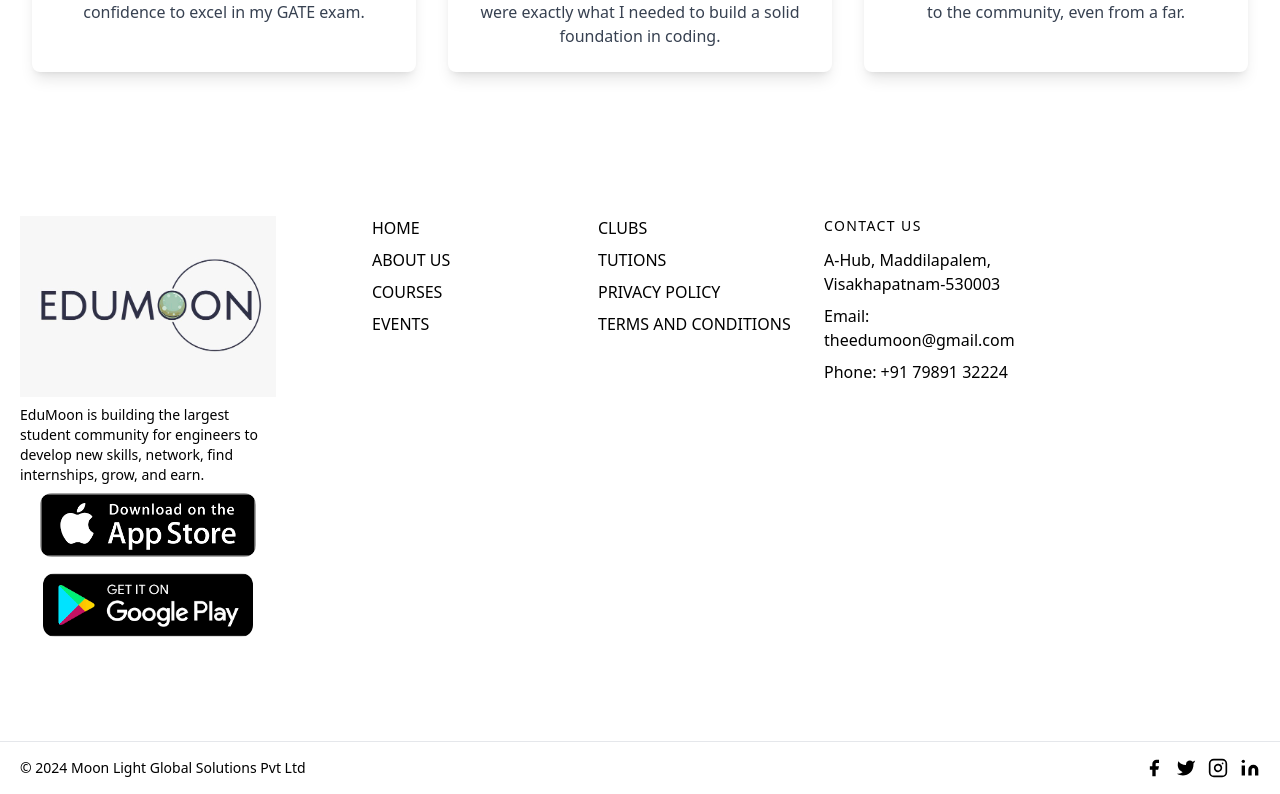
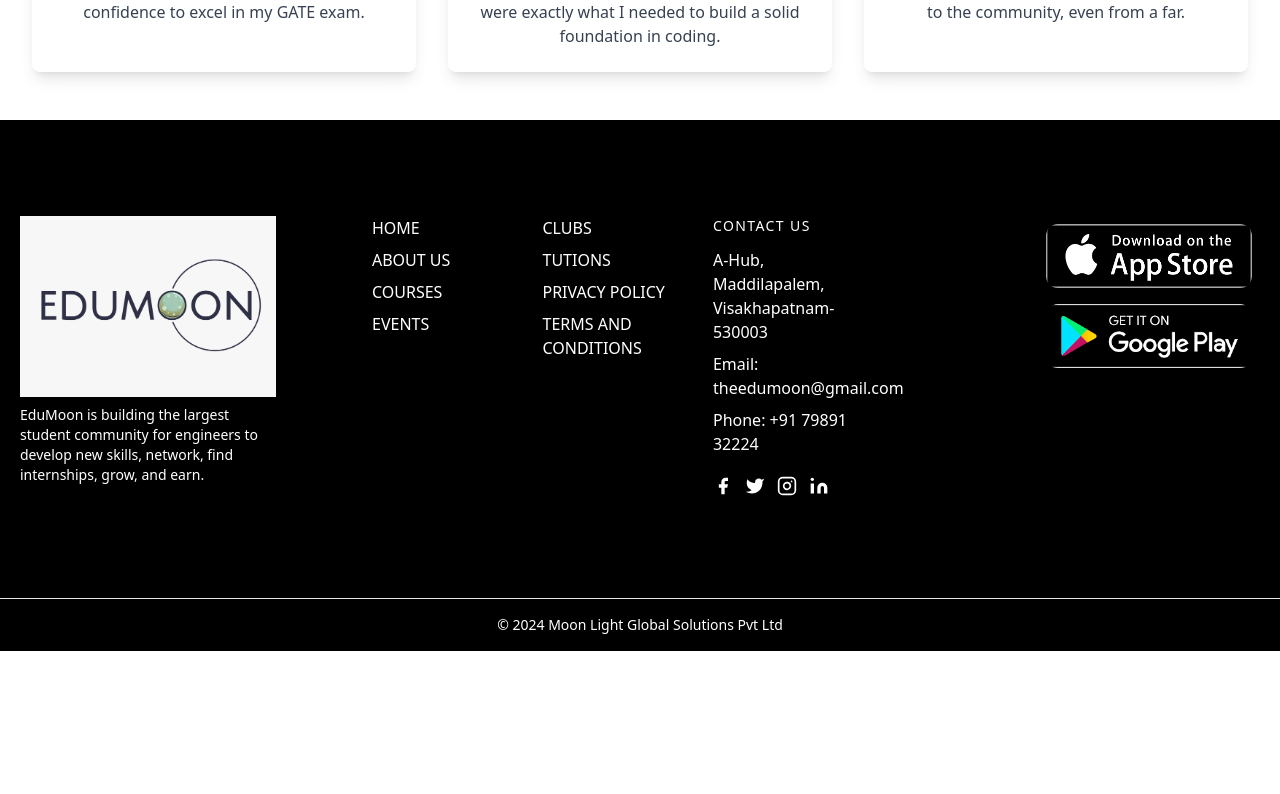
Before and after one commit to VarunKumarBantupalli/edumoon-beta, a React (Vite) app: page /democlass in a window 1280 px wide. Shown: the part 1684-2478 px from the top of the page. After the commit the page ends 2335 px from the top, so only its background shows below. Built offline with nearby package versions, Linux system fonts and the light colour scheme.

Commit message:
all other changes

```diff
--- a/src/components/ClubsCaurosel.jsx
+++ b/src/components/ClubsCaurosel.jsx
@@ -22,13 +22,7 @@ const ClubsCaurosel = () => {
   return (
     <div className="w-full  bg-cover bg-center bg-no-repeat text-white overflow-hidden">
       <Slider {...settings}>
-        <div>
-          <img
-            src={landing1}
-            alt="landing1"
-            className="w-full   object-contain"
-          />
-        </div>
+
         <div>
           <img
             src={landing2}
--- a/src/components/ClubsDisplay.jsx
+++ b/src/components/ClubsDisplay.jsx
@@ -1,6 +1,5 @@
 import React, { useEffect, useState } from 'react';
 import edumoonLogo from '../assets/images/socialmedialogos/edumoonlogo.png';
-import youtubeLogo from '../assets/images/socialmedialogos/youtubelogo.png';
 import { Link } from 'react-router-dom';
 
 const ClubsDisplay = () => {
@@ -56,8 +55,8 @@ const ClubsDisplay = () => {
           "Unlock your potential with our exclusive clubs, designed to inspire learning and creativity. Join us and connect with a thriving community of learners!"
           </h1>
 
-          <Link to='/clubs'>
-            <button className="w-full max-w-xs p-3 rounded-xl text-white font-bold text-lg md:text-xl bg-blue-500  hover:bg-slate-500">
+          <Link to='/clubsleading'>
+            <button className="w-full max-w-xs p-3 rounded-xl text-white font-bold text-lg md:text-xl bg-gradient-to-r from-teal-400 to-green-400  hover:bg-slate-500">
               Enroll Now!!
             </button>
             </Link>
--- a/src/components/Collegeclub.jsx
+++ b/src/components/Collegeclub.jsx
@@ -87,7 +87,7 @@ const CollegeClub = () => {
       <CollegesDisplay />
       <div className="flex justify-center mt-8">
         <Link to='/clubsleading'>
-          <button className="bg-gradient-to-r from-blue-400 to-purple-500 text-white text-md md:text-lg
+          <button className="bg-gradient-to-r from-teal-400 to-green-400 text-white text-md md:text-lg
                 font-semibold py-3 md:py-5 px-6 md:px-10 rounded-xl shadow-md transition-transform transform hover:scale-105 hover:shadow-lg  focus:outline-none focus:ring-2 focus:ring-pink-600 focus:ring-opacity-50  m-10">
             Know More
           </button>
--- a/src/components/CollegesDisplay.jsx
+++ b/src/components/CollegesDisplay.jsx
@@ -85,7 +85,7 @@ import { Link } from 'react-router-dom';
 
         return (
             <>
-                <section className="bg-white shadow-lg text-blue-950 body-font">
+                <section className="bg-white  text-blue-950 body-font">
                     <div className="container max-w-screen-lg px-5 py-10 mx-auto">
                         <div className="flex flex-col text-center w-full mb-12">
                             <h1 className="text-4xl md:text-5xl font-extrabold mb-6 text-blue-950">
--- a/src/components/Crew.jsx
+++ b/src/components/Crew.jsx
@@ -7,14 +7,16 @@ const Crew = () => {
     <section className="bg-gray-300 text-gray-800 body-font">
       <div className="container px-5 py-24 mx-auto">
         <div className="flex flex-col text-center w-full mb-12">
-          <h1 className="text-5xl font-semibold title-font mb-4 text-gray-900">Our TEAM</h1>
+        <h1 className="text-4xl font-semibold title-font mb-4 text-[#2C3E50]">
+            OUR TEAM
+          </h1>
           <p className="lg:w-2/3 mx-auto leading-relaxed text-base text-gray-600">
             Meet the dedicated team behind our success!
           </p>
         </div>
         <div className="flex flex-wrap justify-center">
           <div className="p-4 lg:w-1/3 md:w-1/2 w-full">
-            <div className="h-full bg-white flex flex-col items-center text-center shadow-lg rounded-lg p-6 hover:shadow-xl transition-shadow duration-300 ease-in-out">
+            <div className="h-full  flex flex-col items-center text-center ">
               <img
                 alt="team"
                 className="w-48 h-48 object-cover object-center rounded-full mb-4"
@@ -25,7 +27,7 @@ const Crew = () => {
             </div>
           </div>
           <div className="p-4 lg:w-1/3 md:w-1/2 w-full">
-            <div className="h-full bg-white flex flex-col items-center text-center shadow-lg rounded-lg p-6 hover:shadow-xl transition-shadow duration-300 ease-in-out">
+            <div className="h-full  flex flex-col items-center text-center ">
               <img
                 alt="team"
                 className="w-48 h-48 object-cover object-center rounded-full mb-4"
@@ -36,7 +38,7 @@ const Crew = () => {
             </div>
           </div>
           <div className="p-4 lg:w-1/3 md:w-1/2 w-full">
-            <div className="h-full bg-white flex flex-col items-center text-center shadow-lg rounded-lg p-6 hover:shadow-xl transition-shadow duration-300 ease-in-out">
+            <div className="h-full  flex flex-col items-center text-center ">
               <img
                 alt="team"
                 className="w-48 h-48 object-cover object-center rounded-full mb-4"
--- a/src/components/OurTeam.jsx
+++ b/src/components/OurTeam.jsx
@@ -33,7 +33,7 @@ function OurTeam() {
           {teamMembers.map((member, index) => (
             <div
               key={index}
-              className="w-full bg-white sm:w-1/2 lg:w-1/3 p-6 flex flex-col items-center text-center rounded-lg shadow-lg hover:shadow-xl transition-shadow duration-300 ease-in-out"
+              className="w-full  sm:w-1/2 lg:w-1/3 p-6 flex flex-col items-center text-center rounded-lg "
             >
               <div className="relative w-48 h-48 mb-4 ">
                 <img
@@ -44,14 +44,14 @@ function OurTeam() {
               </div>
               <div className="w-full">
                 <a
-                  href={member.link}
+                  href='#'
                   target="_blank"
                   rel="noopener noreferrer"
                   className="title-font font-medium text-lg text-[#2C3E50] hover:text-green-600 transition-colors duration-200 ease-in-out"
                 >
                   {member.name}
                 </a>
-                <h3 className="text-[#2C3E50] mb-3 text-sm">{member.title}</h3>
+
               </div>
             </div>
           ))}
--- a/src/components/Tutition.jsx
+++ b/src/components/Tutition.jsx
@@ -1,7 +1,4 @@
 import React from 'react'
-
-import Mentors from './Mentors'
-
 import Testimonial from '../utils/Testimonial'
 import Exploreus from './Exploreus'
 import PopularCourses from './PopularCourses'
@@ -16,7 +13,6 @@ function Tutition() {
 
      <Exploreus/>
      <RegistrationButtons/>
-     <Mentors/>
      <PopularCourses/>
      <Testimonial/>
 
--- a/src/javascript/data/steps.js
+++ b/src/javascript/data/steps.js
@@ -39,9 +39,5 @@ export const stepsData = [
       heading: "Step 8: Start Tutoring",
       content: "Start tutoring once your verified profile is complete; we'll match you with students based on their preferences, location, and your subject offerings. Be prepared to communicate with potential students, schedule lessons, and deliver high-quality instruction to help them achieve academic success.",
     },
-    {
-      id: 9,
-      heading: "Note:",
-      content: "Remember, creating a detailed and informative profile will significantly increase your chances of attracting students. Highlight your qualifications, experience, and teaching approach to stand out from other tutors. Good luck, and we look forward to welcoming you as a tutor on our website!",
-    },
+
   ];
--- a/src/utils/Footer.jsx
+++ b/src/utils/Footer.jsx
@@ -8,24 +8,17 @@ import playstorelogo from '../assets/images/socialmedialogos/playstore_latest.pn
 
 function Footer() {
   return (
-    <footer className="text-black body-font bg-white">
+    <footer className="text-white body-font bg-black">
       <div className="container px-5 py-24 mx-auto flex md:items-center lg:items-start md:flex-row md:flex-nowrap flex-wrap flex-col">
         {/* Logo and Description */}
         <div className="w-64 flex-shrink-0 md:mx-0 mx-auto text-center md:text-left">
           <a className="flex title-font font-medium items-center md:justify-start justify-center text-gray-900">
             <img src={logo} alt="Logo" />
           </a>
-          <p className="mt-2 text-sm text-black">
+          <p className="mt-2 text-sm text-white">
             EduMoon is building the largest student community for engineers to develop new skills, network, find internships, grow, and earn.
           </p>
-          <div className="flex flex-col items-center">
-            <a href="https://play.google.com/store/apps/details?id=com.edumoon.learners" className="m-2">
-              <img className="h-12 md:h-16 rounded-xl" src={applestorelogo} alt="App Store" />
-            </a>
-            <a href="https://play.google.com/store/apps/details?id=com.edumoon.learners" className="m-2">
-              <img className="h-12 md:h-16 rounded-xl" src={playstorelogo} alt="Play Store" />
-            </a>
-          </div>
+
         </div>
 
         {/* Navigation Links */}
@@ -34,16 +27,16 @@ function Footer() {
           <div className="lg:w-1/4 md:w-1/2 w-full px-4">
             <nav className="list-none mb-10">
               <Link to='/'>  <li>
-                <p className="text-black hover:text-gray-800 mb-2 inline-block">HOME</p>
+                <p className="text-white  mb-2 inline-block">HOME</p>
               </li></Link>
               <Link to='/aboutus'>  <li>
-                <p className="text-black hover:text-gray-800 mb-2 inline-block">ABOUT US</p>
+                <p className="text-white  mb-2 inline-block">ABOUT US</p>
               </li></Link>
               <li>
-                <p href="https://www.edumoon.in/s/store" className="text-black hover:text-gray-800 mb-2 inline-block">COURSES</p>
+                <p href="https://www.edumoon.in/s/store" className="text-white  mb-2 inline-block">COURSES</p>
               </li>
               <Link to='/events' > <li>
-                <p className="text-black hover:text-gray-800 mb-2 inline-block">EVENTS</p>
+                <p className="text-white  mb-2 inline-block">EVENTS</p>
               </li></Link>
             </nav>
           </div>
@@ -52,67 +45,86 @@ function Footer() {
           <div className="lg:w-1/4 md:w-1/2 w-full px-4">
             <nav className="list-none mb-10">
               <Link to='/clubs'> <li>
-                <p className="text-black hover:text-gray-800 mb-2 inline-block">CLUBS</p>
+                <p className="text-white  mb-2 inline-block">CLUBS</p>
               </li> </Link>
               <Link to='/tution'> <li>
-                <p className="text-black hover:text-gray-800 mb-2 inline-block">TUTIONS</p>
+                <p className="text-white  mb-2 inline-block">TUTIONS</p>
               </li> </Link>
               <li>
-                <a className="text-black hover:text-gray-800 mb-2 inline-block">PRIVACY POLICY</a>
+                <a className="text-white  mb-2 inline-block">PRIVACY POLICY</a>
               </li>
               <li>
-                <a className="text-black hover:text-gray-800 mb-2 inline-block">TERMS AND CONDITIONS</a>
+                <a className="text-white  mb-2 inline-block">TERMS AND CONDITIONS</a>
               </li>
             </nav>
           </div>
 
 
           <div className="lg:w-1/4 md:w-1/2 w-full px-4">
-            <h2 className="title-font font-medium text-black tracking-widest text-sm mb-3">CONTACT US</h2>
+            <h2 className="title-font font-medium text-white tracking-widest text-sm mb-3">CONTACT US</h2>
             <nav className="list-none mb-10">
               <li className="mb-2">
-                <a className="text-black hover:text-gray-800">A-Hub, Maddilapalem, Visakhapatnam-530003</a>
+                <a className="text-white ">A-Hub, Maddilapalem, Visakhapatnam-530003</a>
               </li>
               <li className="mb-2">
-                <a className="text-black hover:text-gray-800">Email: theedumoon@gmail.com</a>
+                <a className="text-white ">Email: theedumoon@gmail.com</a>
               </li>
               <li className="mb-2">
-                <a className="text-black hover:text-gray-800">Phone: +91 79891 32224</a>
+                <a className="text-white ">Phone: +91 79891 32224</a>
               </li>
-            </nav>
-          </div>
-        </div>
-      </div>
 
 
-      <div className="border-t border-gray-200">
-        <div className="bg-white">
-          <div className="container mx-auto py-4 px-5 flex flex-wrap flex-col sm:flex-row">
-            <p className="text-black text-sm text-center sm:text-left">© 2024 Moon Light Global Solutions Pvt Ltd</p>
-            <span className="inline-flex sm:ml-auto sm:mt-0 mt-2 justify-center sm:justify-start">
-              <a className="text-black hover:text-gray-800" href="#">
+              <span className="inline-flex sm:ml-auto sm:mt-3 mt-4 justify-center sm:justify-start">
+              <a className="text-white " href="#">
                 <svg fill="currentColor" strokeLinecap="round" strokeLinejoin="round" strokeWidth="2" className="w-5 h-5" viewBox="0 0 24 24">
                   <path d="M18 2h-3a5 5 0 00-5 5v3H7v4h3v8h4v-8h3l1-4h-4V7a1 1 0 011-1h3z"></path>
                 </svg>
               </a>
-              <a className="ml-3 text-black hover:text-gray-800" href="#">
+              <a className="ml-3 text-white " href="#">
                 <svg fill="currentColor" strokeLinecap="round" strokeLinejoin="round" strokeWidth="2" className="w-5 h-5" viewBox="0 0 24 24">
                   <path d="M23 3a10.9 10.9 0 01-3.14 1.53 4.48 4.48 0 00-7.86 3v1A10.66 10.66 0 013 4s-4 9 5 13a11.64 11.64 0 01-7 2c9 5 20 0 20-11.5a4.5 4.5 0 00-.08-.83A7.72 7.72 0 0023 3z"></path>
                 </svg>
               </a>
-              <a className="ml-3 text-black hover:text-gray-800" href="#">
+              <a className="ml-3 text-white " href="#">
                 <svg fill="none" stroke="currentColor" strokeLinecap="round" strokeLinejoin="round" strokeWidth="2" className="w-5 h-5" viewBox="0 0 24 24">
                   <rect width="20" height="20" x="2" y="2" rx="5" ry="5"></rect>
                   <path d="M16 11.37A4 4 0 1112.63 8 4 4 0 0116 11.37zm1.5-4.87h.01"></path>
                 </svg>
               </a>
-              <a className="ml-3 text-black hover:text-gray-800" href="#">
+              <a className="ml-3 text-white " href="#">
                 <svg fill="currentColor" stroke="currentColor" strokeLinecap="round" strokeLinejoin="round" strokeWidth="0" className="w-5 h-5" viewBox="0 0 24 24">
                   <path stroke="none" d="M16 8a6 6 0 016 6v7h-4v-7a2 2 0 00-2-2 2 2 0 00-2 2v7h-4v-7a6 6 0 016-6zM2 9h4v12H2z"></path>
                   <circle cx="4" cy="4" r="2" stroke="none"></circle>
                 </svg>
               </a>
             </span>
+
+
+
+
+
+            </nav>
+          </div>
+        </div>
+
+        <div className="flex flex-col items-center">
+            <a href="https://play.google.com/store/apps/details?id=com.edumoon.learners" className="m-2">
+              <img className="h-12 md:h-16 rounded-xl" src={applestorelogo} alt="App Store" />
+            </a>
+            <a href="https://play.google.com/store/apps/details?id=com.edumoon.learners" className="m-2">
+              <img className="h-12 md:h-16 rounded-xl" src={playstorelogo} alt="Play Store" />
+            </a>
+          </div>
+
+
+      </div>
+
+
+      <div className="border-t border-gray-200">
+        <div className="bg-black">
+          <div className="container mx-auto py-4 px-5 flex justify-center items-center">
+            <p className="text-white text-sm text-center sm:text-left">© 2024 Moon Light Global Solutions Pvt Ltd</p>
+
           </div>
         </div>
       </div>
--- a/src/utils/Navbar.jsx
+++ b/src/utils/Navbar.jsx
@@ -1,25 +1,29 @@
 import React from 'react'
 import { Link } from 'react-router-dom'
+import edumoonlogo from '../assets/images/socialmedialogos/edumoonlogo.png'
 
 function Navbar() {
     return (
-        <>
-
-
-            <div className="relative z-20 bg-[#2C3E50] text-white">
+        <div className="relative z-20 text-[#2C3E50] shadow-xl">
             <nav>
                 <div className="icons flex justify-between items-center gap-4 p-6 md:p-10 h-[10vh]">
                     <Link to='/'>
                         <div className='hover:text-[#4CAF50] text-xl md:text-5xl'>
-                                <strong>Edumoon</strong>
+                            {/* Logo adjusted for responsiveness */}
+                            <img
+                                className='h-auto max-h-[9vh] min-w-[11vw] w-auto max-w-full rounded-xl object-contain'
+                                src={edumoonlogo}
+                                alt="EduMoon Logo"
+                            />
                         </div>
                     </Link>
                     <div className="options flex items-center">
+                        <Link to='/' className='p-2 md:p-5 hover:text-[#4CAF50] font-bold text-sm md:text-xl'>Home</Link>
                         <a href="https://www.edumoon.in/s/store"
                             className='p-1 md:p-2 font-bold text-sm md:text-xl hover:text-[#4CAF50]'>
                             Courses
                         </a>
-                    <Link to='/aboutus' className='p-2 md:p-5 hover:text-[#4CAF50] font-bold text-sm md:text-xl'>About </Link>
+                        <Link to='/aboutus' className='p-2 md:p-5 hover:text-[#4CAF50] font-bold text-sm md:text-xl'>About</Link>
                         <Link to='/events' className='p-2 md:p-5 hover:text-[#4CAF50] font-bold text-sm md:text-xl'>Events</Link>
                         <Link to='/clubs' className='p-2 md:p-5 hover:text-[#4CAF50] font-bold text-sm md:text-xl'>Clubs</Link>
                         <Link to='/tution' className='p-2 md:p-5 hover:text-[#4CAF50] font-bold text-sm md:text-xl'>Tutions</Link>
@@ -27,7 +31,6 @@ function Navbar() {
                 </div>
             </nav>
         </div>
-        </>
     )
 }
 
```
Also changed, not shown: src/components/Instructor.jsx (+22 -12 lines). Lines whose indentation alone changed are shown as unchanged.
